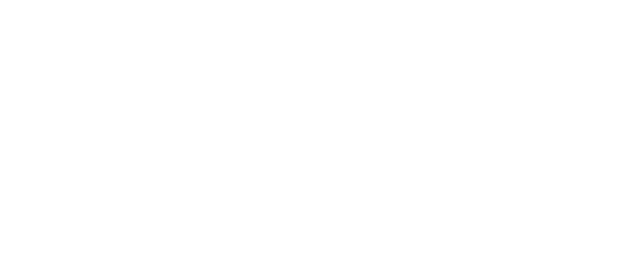
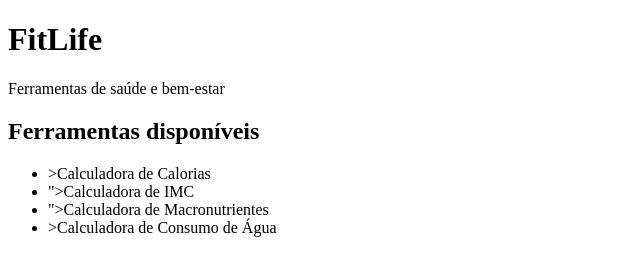
Before and after one commit to Nicolasdmagalhaes/fitlife, a plain HTML site: page index.html in a window 1280 px wide. Shown: the whole page, without its empty margins (0-640 px from the left). Drawn offline with Linux system fonts and the light colour scheme.

Commit message:
edicao da primeira página

```diff
--- a/index.html
+++ b/index.html
@@ -7,7 +7,16 @@
 </head>
 <body>
 
+    <h1>FitLife</h1>
+    <p>Ferramentas de saúde e bem-estar</p>
 
 
+    <h2>Ferramentas disponíveis</h2>
+    <ul>
+        <li>>Calculadora de Calorias</a></li>
+        <li>">Calculadora de IMC</a></li>
+        <li>">Calculadora de Macronutrientes</a></li>
+        <li>>Calculadora de Consumo de Água</a></li>
+        </ul>
 </body>
 </html>
```
